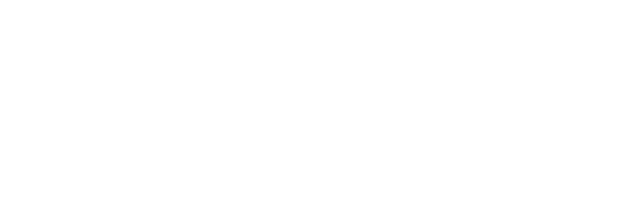
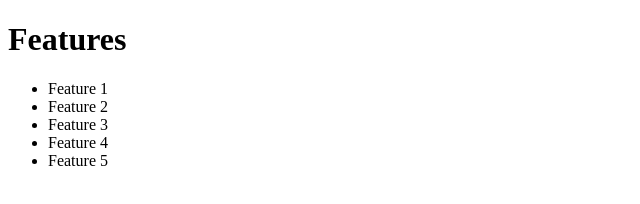
Before and after one commit to ahlstromsd/robot_monkeys_website, a plain HTML site: page features.html in a window 1280 px wide. Shown: the whole page, without its empty margins (0-640 px from the left). Drawn offline with Linux system fonts and the light colour scheme.

```diff
--- a/features.html
+++ b/features.html
@@ -6,6 +6,15 @@
     <title>Robot Monkeys - Features</title>
 </head>
 <body>
+    <h1>Features</h1>
+    <ul>
+        <li>Feature 1</li>
+        <li>Feature 2</li>
+        <li>Feature 3</li>
+        <li>Feature 4</li>
+        <li>Feature 5</li>
+    </ul>
+    <img src="" alt="">
 
 </body>
 </html>
```
